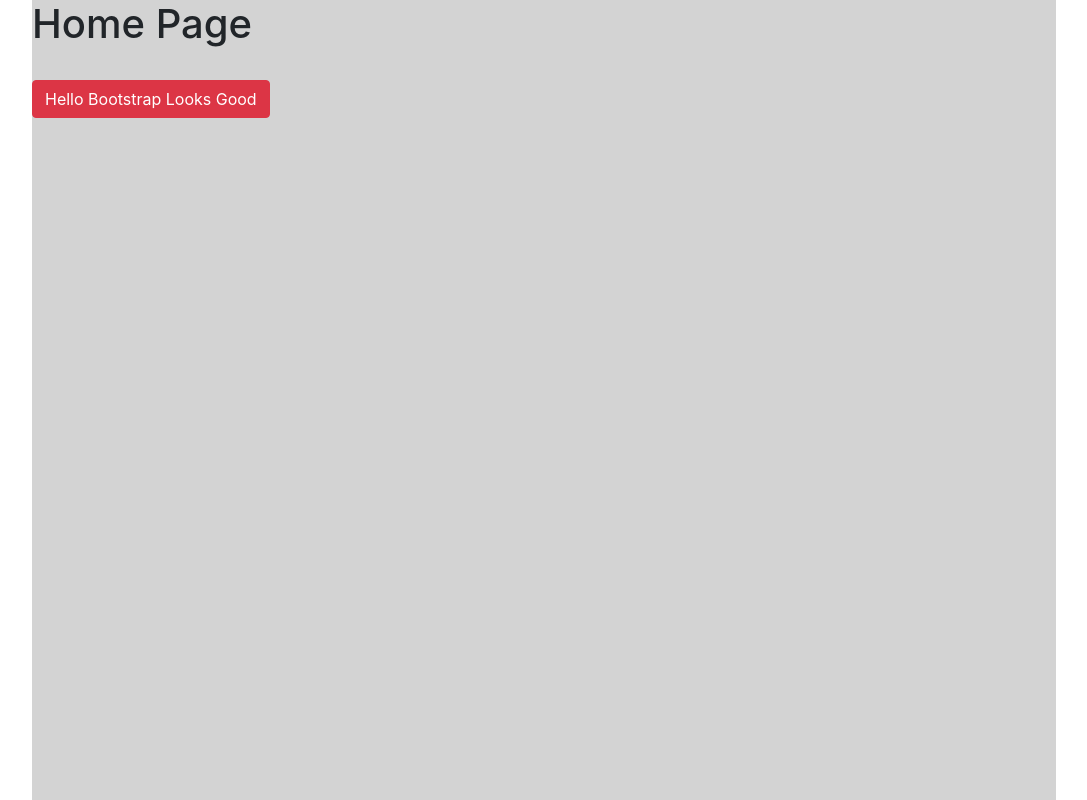
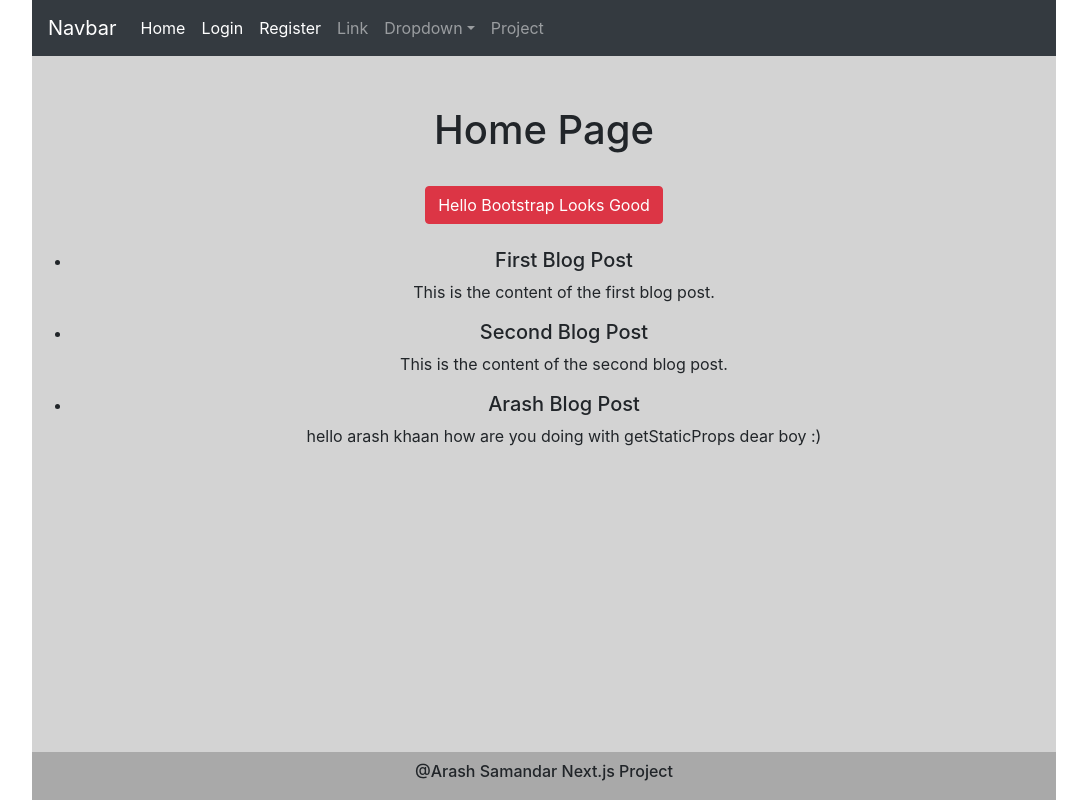
Before and after one commit to arashsamandar/Next-Vercel, a Next.js app: page / in a window 1280 px wide. Shown: the whole page, without its empty margins (96-1183 px from the left). Built offline with nearby package versions, Linux system fonts and the light colour scheme.

Commit message:
last checked commit

```diff
--- a/components/pages-styles/Footer.jsx
+++ b/components/pages-styles/Footer.jsx
@@ -3,9 +3,12 @@
 const Footer = () => {
     return(
         <div>
-            <h2>
-                Footer goes Here
-            </h2>
+        <br></br>
+        <div style={{textAlign:'center',backgroundColor:'darkgray',position:'absolute',bottom:'0',width:'80%',padding:'1.3vh'}}>
+            <h6>
+                @Arash Samandar Next.js Project
+            </h6>
+        </div>
         </div>
     )
 }
--- a/components/pages-styles/Header.jsx
+++ b/components/pages-styles/Header.jsx
@@ -1,8 +1,9 @@
+import Link from "next/link";
 import React from "react";
 
 const Header = () => {
   return (
-    <nav class="navbar navbar-expand-lg navbar-dark bg-dark">
+    <nav class="navbar navbar-expand-lg navbar-dark bg-dark" style={{marginBottom:'50px'}}>
       <a class="navbar-brand" href="#">
         Navbar
       </a>
@@ -21,12 +22,12 @@
       <div class="collapse navbar-collapse" id="navbarSupportedContent">
         <ul class="navbar-nav mr-auto">
           <li class="nav-item active">
-            <a class="nav-link" href="#">
+            <Link class="nav-link" href="/">
               Home <span class="sr-only">(current)</span>
-            </a>
+            </Link>
           </li>
           <li class="nav-item active">
-            <a class="nav-link" href="{{route('login')}}">
+            <a class="nav-link" href="/login">
               Login{" "}
             </a>
           </li>
@@ -66,9 +67,9 @@
             </div>
           </li>
           <li class="nav-item">
-            <a class="nav-link" href="{{route('forum')}}">
-              Forum
-            </a>
+            <Link class="nav-link" href="/project/about">
+              Project
+            </Link>
           </li>
         </ul>
       </div>
--- a/components/pages-styles/Layout.jsx
+++ b/components/pages-styles/Layout.jsx
@@ -6,7 +6,9 @@
     return(
         <main>
             <Header />
-                {children}
+                <div style={{textAlign:'center'}}>
+                    {children}
+                </div>
             <Footer />
         </main>
     )
--- a/pages/index.jsx
+++ b/pages/index.jsx
@@ -1,15 +1,37 @@
 import React from 'react';
+import Layout from '../components/pages-styles/Layout';
 
-const Index = () => {
+const Index = ({posts}) => {
   return (
-    <div>
+    <Layout>
+      <div>
       <h1>
             Home Page
       </h1>
       <br></br>
       <input type='button' name='myButton' value="Hello Bootstrap Looks Good" className='btn btn-danger' />
     </div>
+    <br></br>
+    <ul>
+      {posts.map(post => (
+          <li key={post.id}>
+            <h5>{post.title}</h5>
+            <p>{post.content}</p>
+          </li>
+      ))}
+    </ul>
+    </Layout>
   );
 };
 
 export default Index;
+
+export async function getStaticProps(){
+  const response = await fetch('http://localhost:3000/data/posts.json');
+  const posts = await response.json();
+  return {
+    props:{
+      posts,
+    }
+  }
+}
--- a/pages/project/[id].jsx
+++ b/pages/project/[id].jsx
@@ -1,5 +1,6 @@
 import React, { useState } from "react";
 import { useRouter } from "next/router";
+import Layout from "../../components/pages-styles/Layout";
 
 const Project = () => {
     const router = useRouter();
@@ -12,13 +13,13 @@
         });
     }
     return(
-        <React.Fragment>
+        <Layout>
             <div>
                 <h2>Project Page { router.query.id }</h2>
                 <h2>{count}</h2>
                 <input type="button" value="Increase" onClick={handleIncrement} name="Increase" />
             </div>
-        </React.Fragment>
+        </Layout>
     )
 }
 
```
